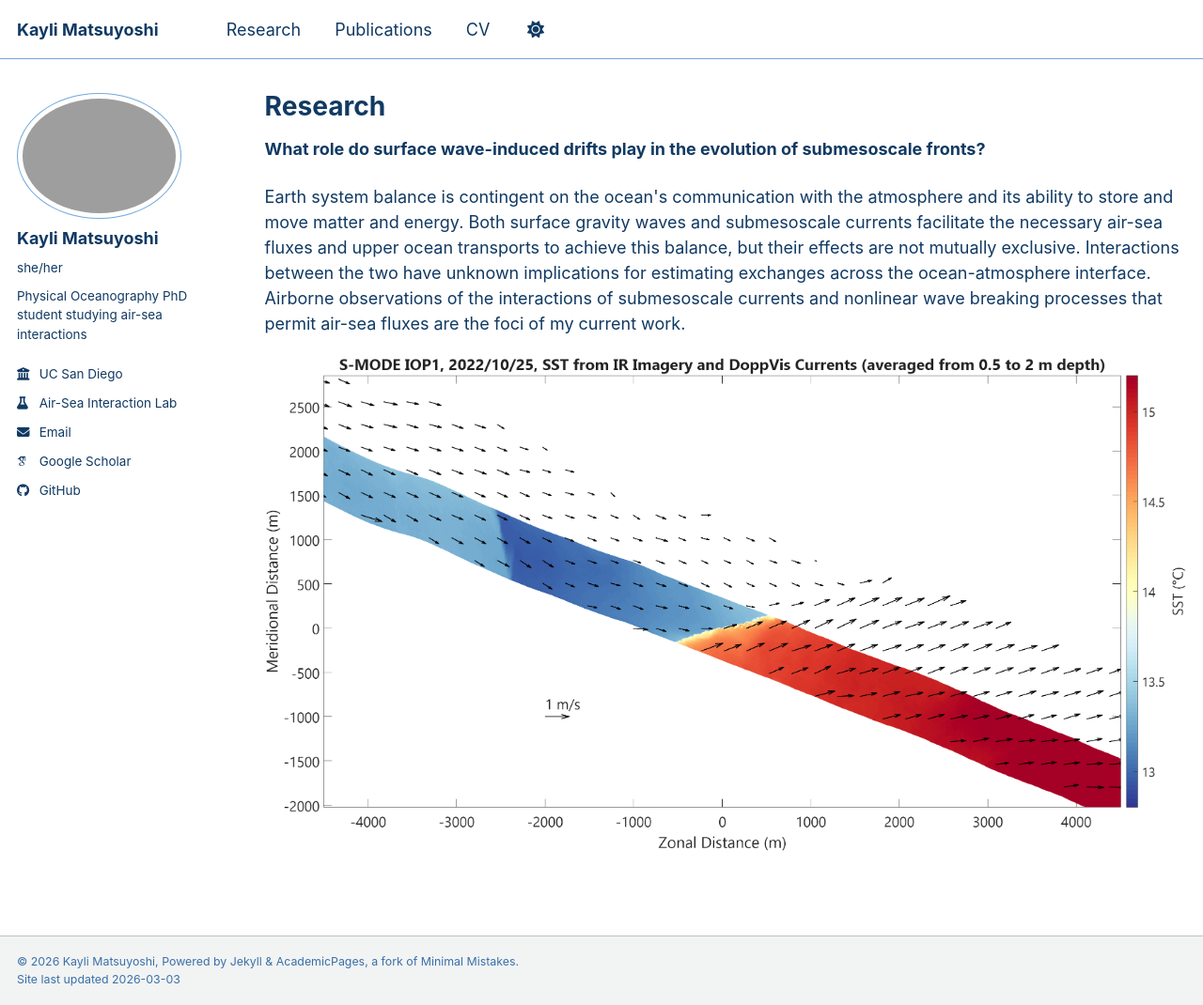
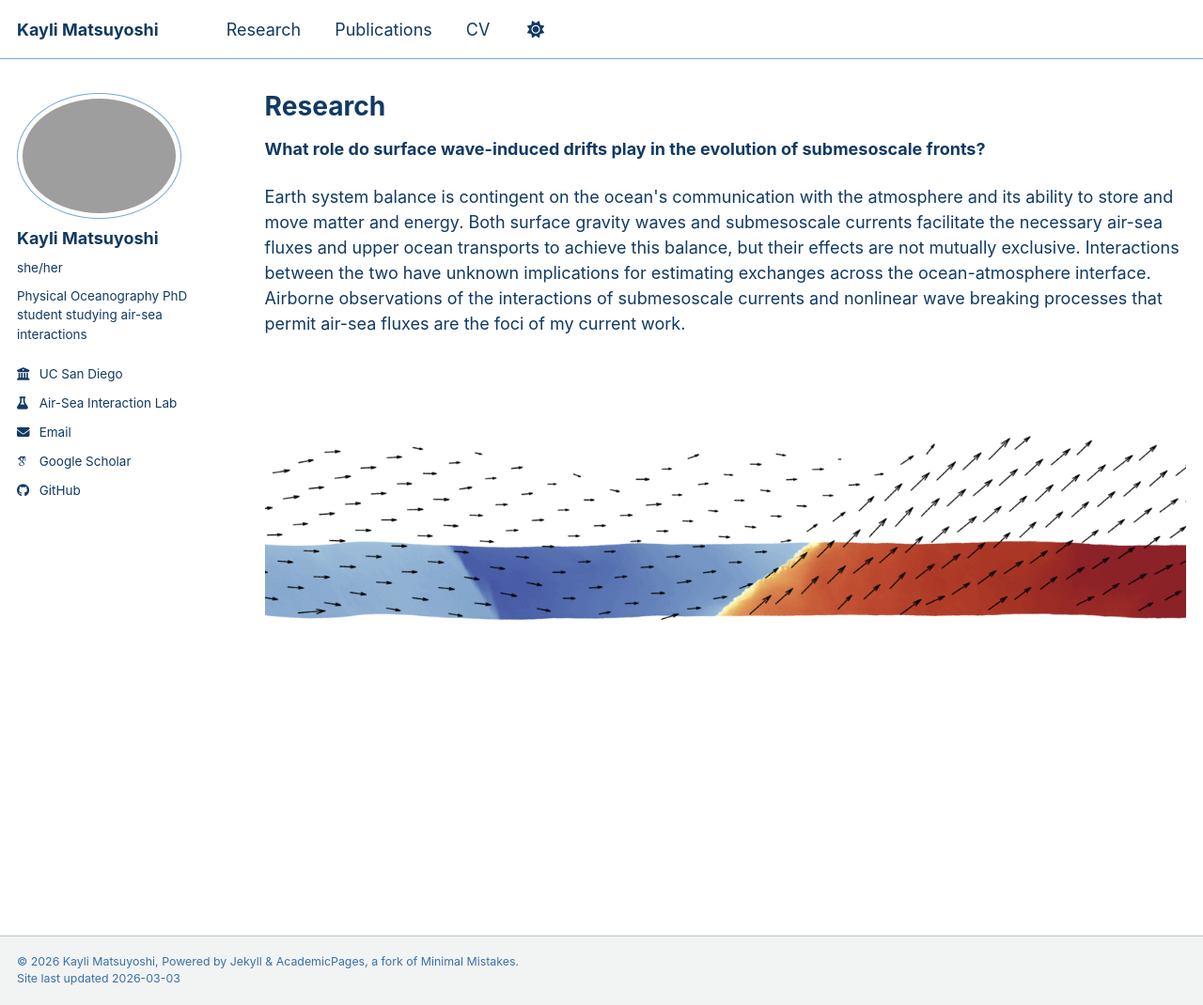
Before and after one commit to kmatsuyo/kmatsuyo.github.io, a Jekyll site: the page built from _pages/research.md, in a window 1280 px wide and 1070 px high. Shown: the whole window at 94% size. Built offline with Jekyll 4.4.1, drawn with Linux system fonts in a browser that asks for light colours; some web fonts are replaced; a script bundle is joined from its source files by our own code; library files that are not in the unit come from our copies.

Commit message:
edited front figure

```diff
--- a/_pages/research.md
+++ b/_pages/research.md
@@ -10,5 +10,5 @@ author_profile: true
 <p>Earth system balance is contingent on the ocean's communication with the atmosphere and its ability to store and move matter and energy. Both surface gravity waves and submesoscale currents facilitate the necessary air-sea fluxes and upper ocean transports to achieve this balance, but their effects are not mutually exclusive. Interactions between the two have unknown implications for estimating exchanges across the ocean-atmosphere interface. Airborne observations of the interactions of submesoscale currents and nonlinear wave breaking processes that permit air-sea fluxes are the foci of my current work.</p>
 
 <div style="text-align: center;">
-  <img src="../images/my_front.png" alt="my front">
+  <img src="../images/myfront.png" alt="my front">
 </div>
```
